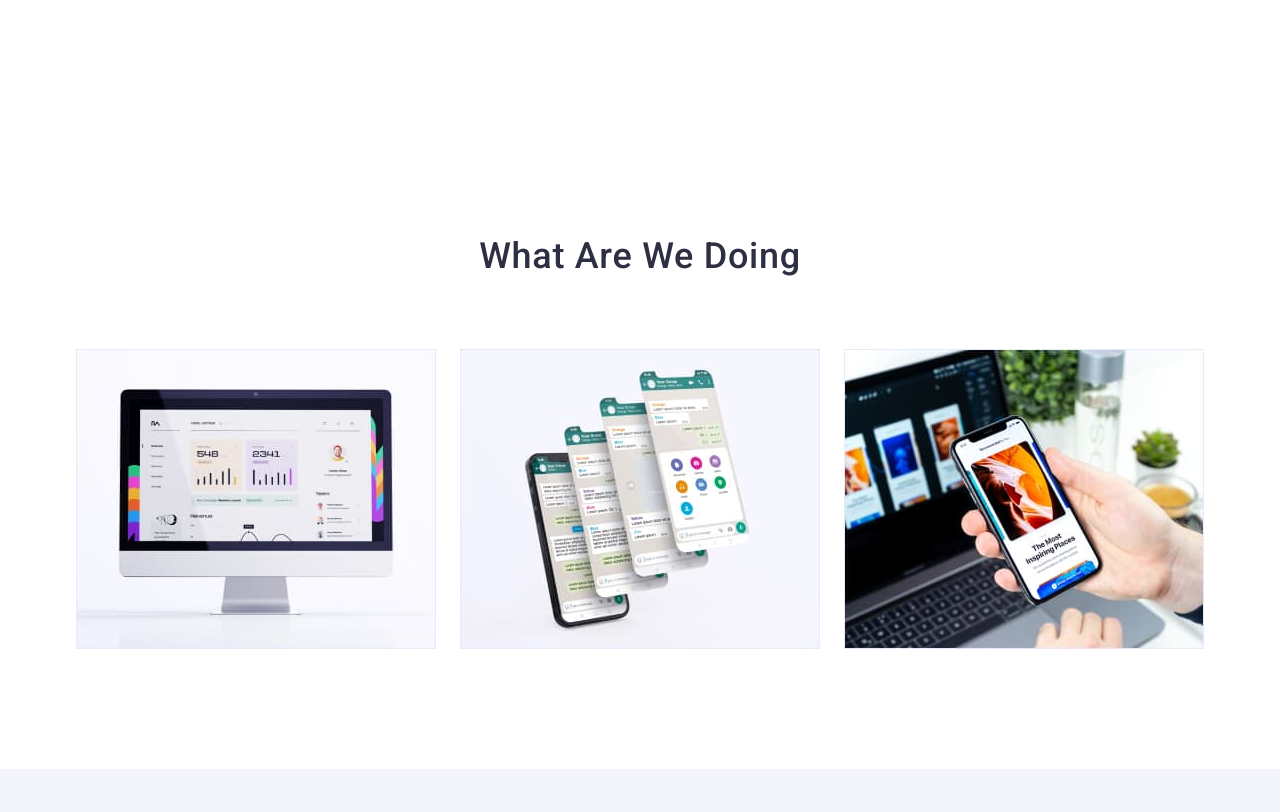
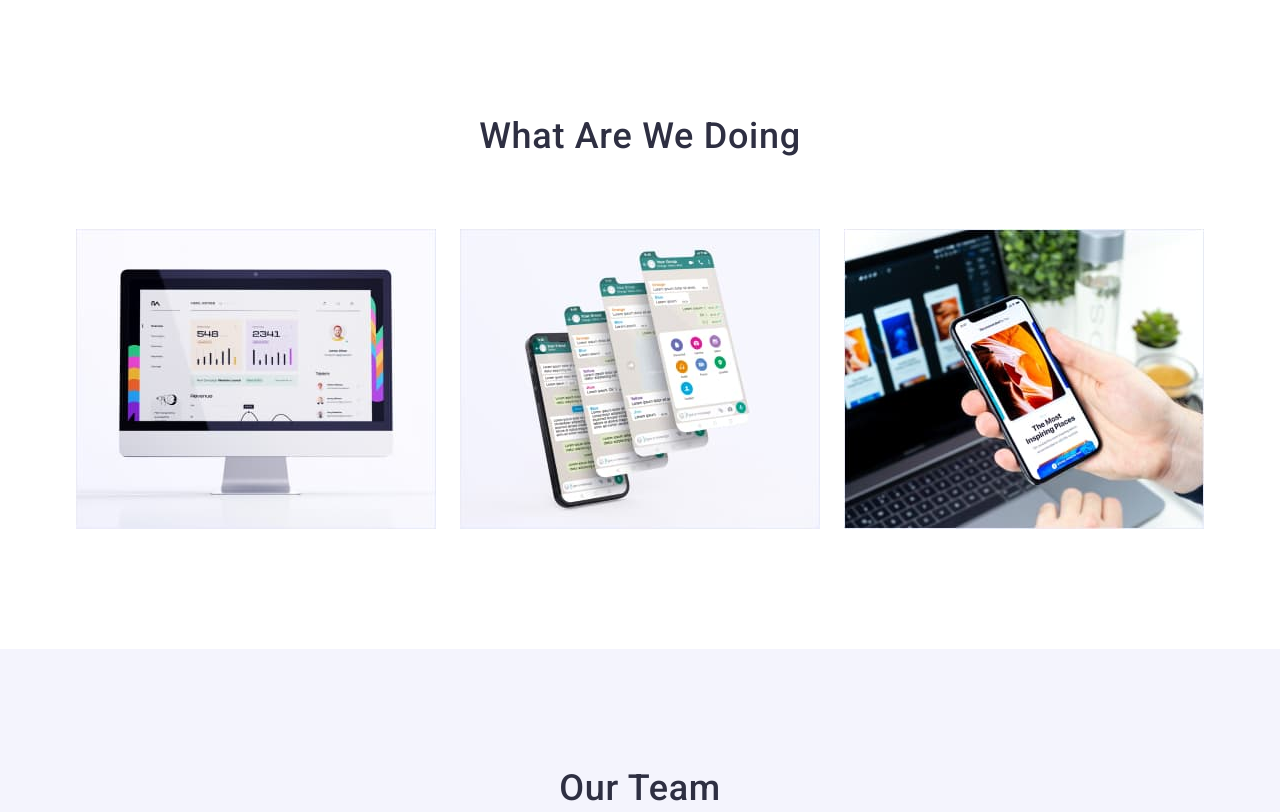
Before and after one commit to AleksandrBreslavets/goit-markup-hw-03, a plain HTML site: page index.html in a window 1280 px wide. Shown: the part 932-1744 px from the top of the page. Drawn offline with nearby package versions, Linux system fonts and the light colour scheme.

Commit message:
Added some paddings to the section

```diff
--- a/css/styles.css
+++ b/css/styles.css
@@ -197,11 +197,12 @@ max-width: 264px;
 
 }  */
 /* Section-Type-of-work */
-/* .type-of-work{} */
+.type-of-work{
+padding-top: 0;
+}
 .type-of-work-title{
 text-align: center;
 margin-bottom: 72px;
-margin-top: 0;
 }
 .type-of-work-list{
 display: flex;
```
